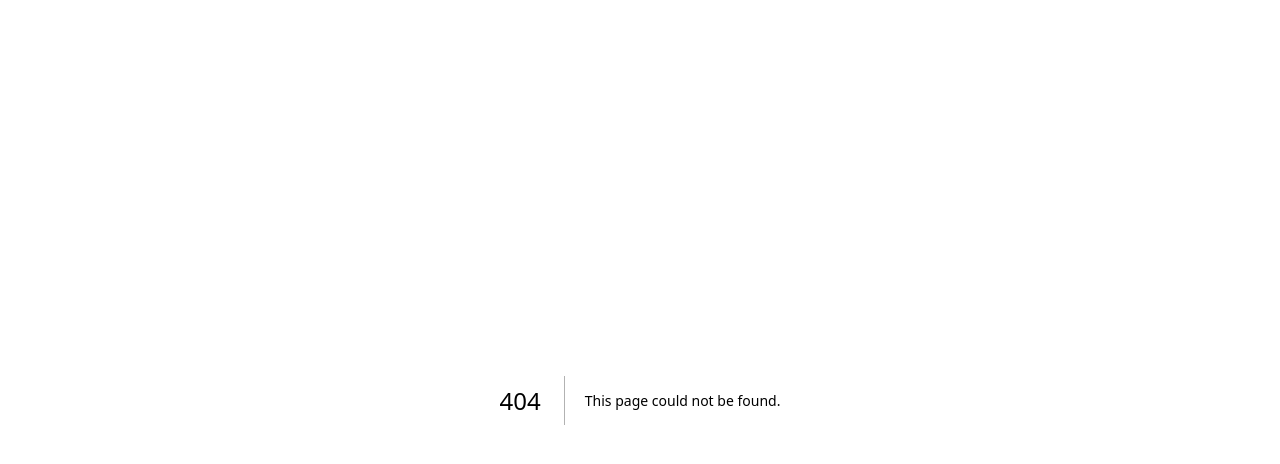
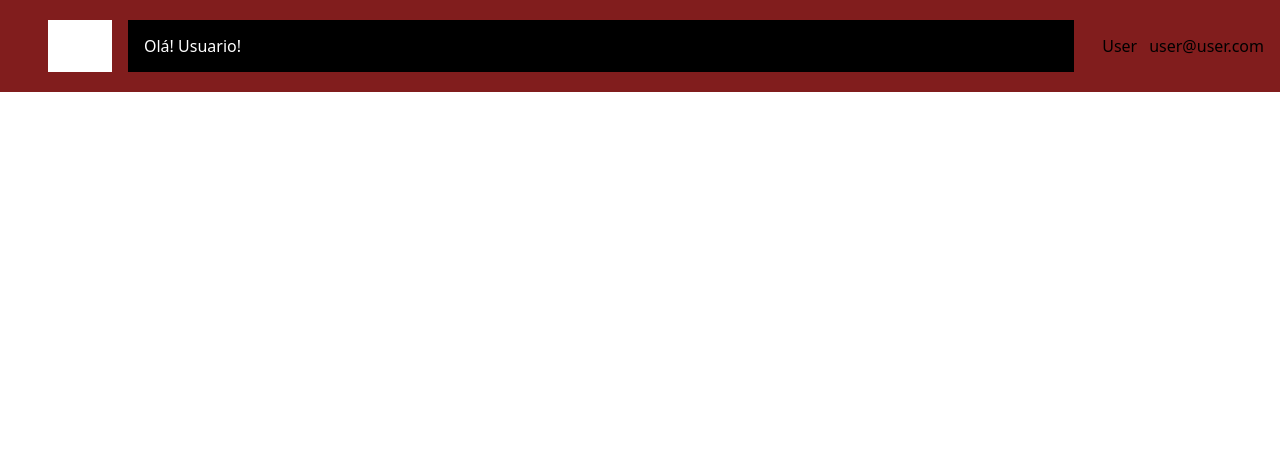
Before and after one commit to Dotzin/TCC-ETEC-2025---CRM-DE-VENDAS, a Next.js app in the folder FrontEnd/: page /dashboard/main in a window 1280 px wide. Before the commit this address had no page. Shown: the top 464 px of the page. Built offline with nearby package versions, Linux system fonts and the light colour scheme.

Commit message:
feat: Cabecalho Adicionado em todos dentro da pasta dashboard

```diff
--- a/FrontEnd/src/DashBoard/_layout.tsx
+++ /dev/null
@@ -1,8 +0,0 @@
-function Header(){
-    return(
-        <>
-        </>
-    )
-}
-
-export default  Header
--- /dev/null
+++ b/FrontEnd/src/app/dashboard/layout.tsx
@@ -0,0 +1,24 @@
+function Header() {
+    return (
+        <div className="bg-[#811D1D] p-4 flex justify-between items-center">
+            <div className="p-4 text-white flex w-3/4 items-center h-15 flex-5/6">
+                <div className="flex items-center justify-between w-16 h-13 m-4 bg-white">
+                    Logo
+                </div>
+                <div className="flex items-center justify-between bg-black p-4 flex-3/4 h-13">
+                    Olá! Usuario!
+                </div>
+            </div>
+            <div className="flex flex-1/12 items-center justify-center">
+                <div className="m-3">
+                    User
+                </div>
+                <span>
+                    user@user.com
+                </span>
+            </div>
+        </div>
+    );
+}
+
+export default Header;
--- /dev/null
+++ b/FrontEnd/src/app/dashboard/main/page.tsx
@@ -0,0 +1,8 @@
+function page(){
+    return(
+        <div>
+            Sim
+        </div>
+    )
+}
+export  default  page
```
Also changed, not shown: FrontEnd/src/DashBoard/teste.tsx (deleted).
